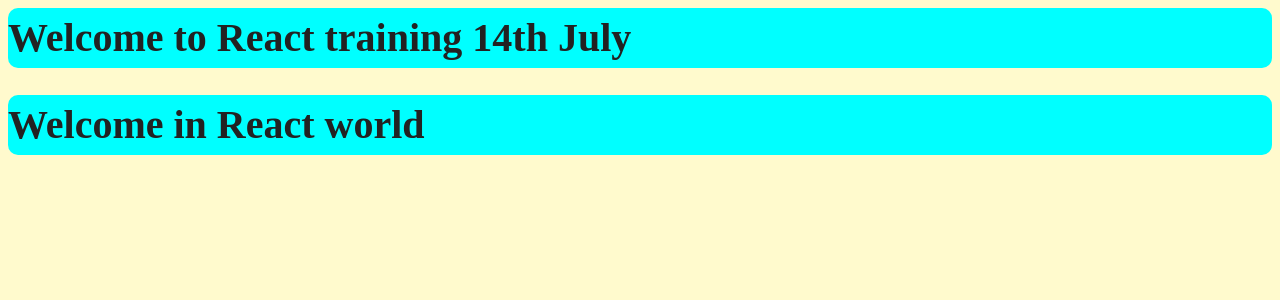
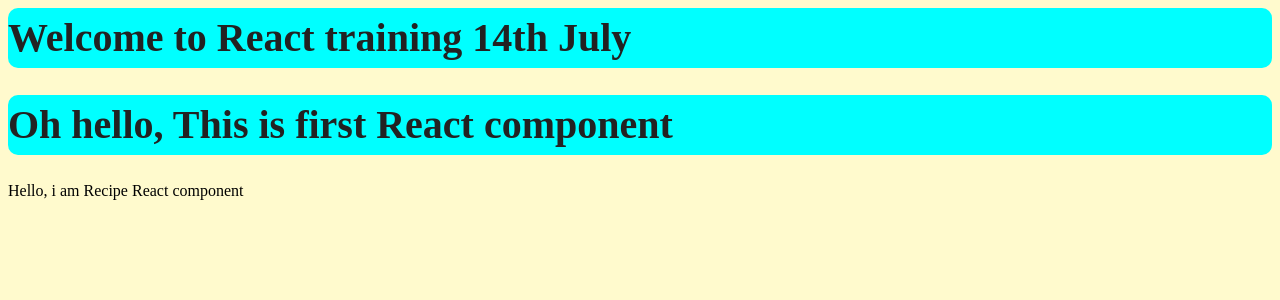
Before and after one commit to balramsinghindia/react-architecture, a React app: page / in a window 1280 px wide. Shown: the top 300 px of the page. Built offline with nearby package versions, Linux system fonts and the light colour scheme.

Commit message:
First React component

```diff
--- /dev/null
+++ b/src/components/App.jsx
@@ -0,0 +1,17 @@
+import Recipe from './Recipe';
+import './../scss/index.scss';
+
+const App = () => {
+    return (
+        <>
+            <h1> Oh hello, This is first React component </h1>
+            <main>
+                <section className="hero">
+                    <Recipe />
+                </section>
+            </main>
+        </>
+    )
+}
+
+export default App;
--- /dev/null
+++ b/src/components/Recipe.jsx
@@ -0,0 +1,25 @@
+const Recipe = () => {
+    return (
+        <div>
+            Hello, i am Recipe React component
+        </div>
+    )
+}
+
+export default Recipe;
+
+
+let technologies = {
+    frontend: ['js', 'css', 'html', 'typescript'],
+    backend: ['java', 'php']
+}
+
+let receipe = {
+    ...technologies,
+    leather: 1,
+    refined: 'hello',
+    welcome: true
+}
+
+console.log(technologies);
+console.log(receipe);
--- a/src/index.js
+++ b/src/index.js
@@ -1,19 +1,4 @@
 import { render } from 'react-dom';
-import './scss/index.scss';
+import App from './components/App';
 
-render(<h1>Welcome in React world</h1>, document.getElementById("root"));
-
-let technologies = {
-    frontend: ['js', 'css', 'html', 'typescript'],
-    backend: ['java', 'php']
-}
-
-let receipe = {
-    ...technologies,
-    leather: 1,
-    refined: 'hello',
-    welcome: true
-}
-
-console.log(technologies);
-console.log(receipe);
+render(<App />, document.getElementById("root"));
--- a/webpack.config.js
+++ b/webpack.config.js
@@ -14,7 +14,7 @@
                 ]
             },
             {
-                test: /\.js$/,
+                test: /\.jsx?$/,
                 exclude: /node_modules/,
                 use: {
                     loader: 'babel-loader'
@@ -26,5 +26,8 @@
     devServer: {
         contentBase: './dist',
     },
-    devtool: 'source-map'
+    devtool: 'source-map',
+    resolve: {
+        extensions: [".js", ".jsx"]
+    }
 }
```
